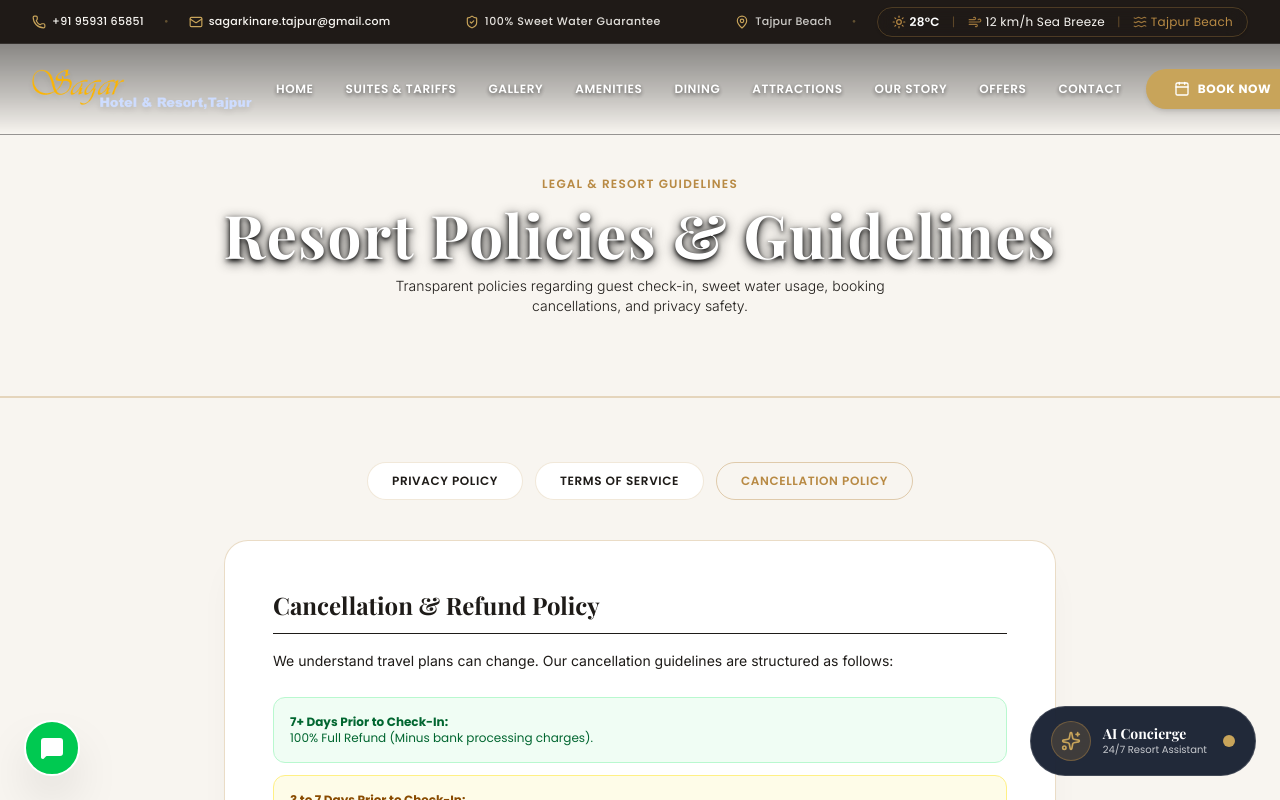
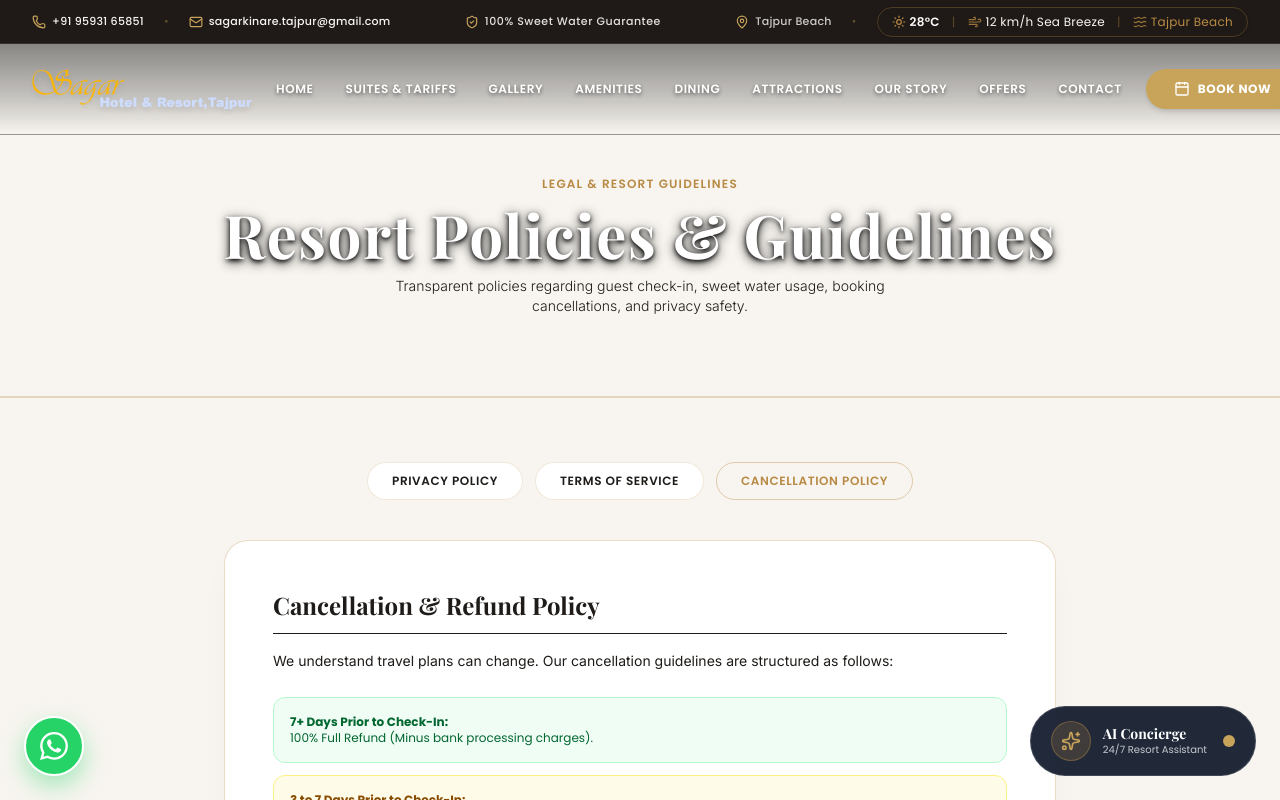
Before and after one commit to rohitkumarbera/sagarkinare, a React (Vite) app: page /#/cancellation in a window 1280 px wide. Shown: the top 800 px of the page. Built offline with nearby package versions, Linux system fonts and the light colour scheme; a web font is replaced by a local one.

Commit message:
Replace generic chat bubble with official WhatsApp brand logo SVG on floating button

```diff
--- a/src/components/FloatingWhatsApp.tsx
+++ b/src/components/FloatingWhatsApp.tsx
@@ -1,5 +1,4 @@
 import React from 'react';
-import { MessageSquare } from 'lucide-react';
 import { HOTEL_INFO } from '../data/resortData';
 
 export const FloatingWhatsApp: React.FC = () => {
@@ -9,9 +8,16 @@
       target="_blank"
       rel="noreferrer"
       aria-label="Direct WhatsApp Concierge Chat"
-      className="fixed bottom-6 left-6 z-50 p-3.5 rounded-full bg-green-500 hover:bg-green-600 text-white shadow-2xl hover:scale-110 transition-all duration-300 flex items-center justify-center border-2 border-white"
+      className="fixed bottom-6 left-6 z-50 p-3.5 rounded-full bg-[#25D366] hover:bg-[#20bd5a] text-white shadow-[0_10px_25px_rgba(37,211,102,0.4)] hover:scale-110 active:scale-95 transition-all duration-300 flex items-center justify-center border-2 border-white"
     >
-      <MessageSquare className="w-6 h-6 fill-white" />
+      {/* Official WhatsApp Logo SVG */}
+      <svg
+        className="w-7 h-7 fill-white"
+        viewBox="0 0 24 24"
+        xmlns="http://www.w3.org/2000/svg"
+      >
+        <path d="M17.472 14.382c-.297-.149-1.758-.867-2.03-.967-.273-.099-.471-.148-.67.15-.197.297-.767.966-.94 1.164-.173.199-.347.223-.644.075-.297-.15-1.255-.463-2.39-1.475-.883-.788-1.48-1.761-1.653-2.059-.173-.297-.018-.458.13-.606.134-.133.298-.347.446-.521.151-.172.2-.296.3-.495.099-.198.05-.372-.025-.521-.075-.148-.669-1.611-.916-2.206-.242-.579-.487-.501-.669-.51l-.57-.01c-.198 0-.52.074-.792.372s-1.04 1.016-1.04 2.479 1.065 2.876 1.213 3.074c.149.198 2.095 3.2 5.076 4.487.709.306 1.263.489 1.694.626.712.226 1.36.194 1.872.118.572-.085 1.758-.719 2.006-1.413.248-.695.248-1.29.173-1.414-.074-.124-.272-.198-.57-.347m-5.421 7.403h-.004a9.87 9.87 0 01-5.031-1.378l-.361-.214-3.741.982.998-3.648-.235-.374a9.86 9.86 0 01-1.51-5.26c.001-5.45 4.436-9.884 9.888-9.884 2.64 0 5.122 1.03 6.988 2.898a9.825 9.825 0 012.893 6.99c-.002 5.45-4.437 9.884-9.885 9.884m8.413-18.297A11.815 11.815 0 0012.05 0C5.495 0 .16 5.335.157 11.892c-.001 2.096.547 4.142 1.588 5.945L.057 24l6.305-1.654a11.882 11.882 0 005.683 1.448h.005c6.554 0 11.89-5.335 11.893-11.893a11.821 11.821 0 00-3.48-8.413z"/>
+      </svg>
     </a>
   );
 };
```
Also changed, not shown: 1 other file (tests, documents, lock files or other folders).
